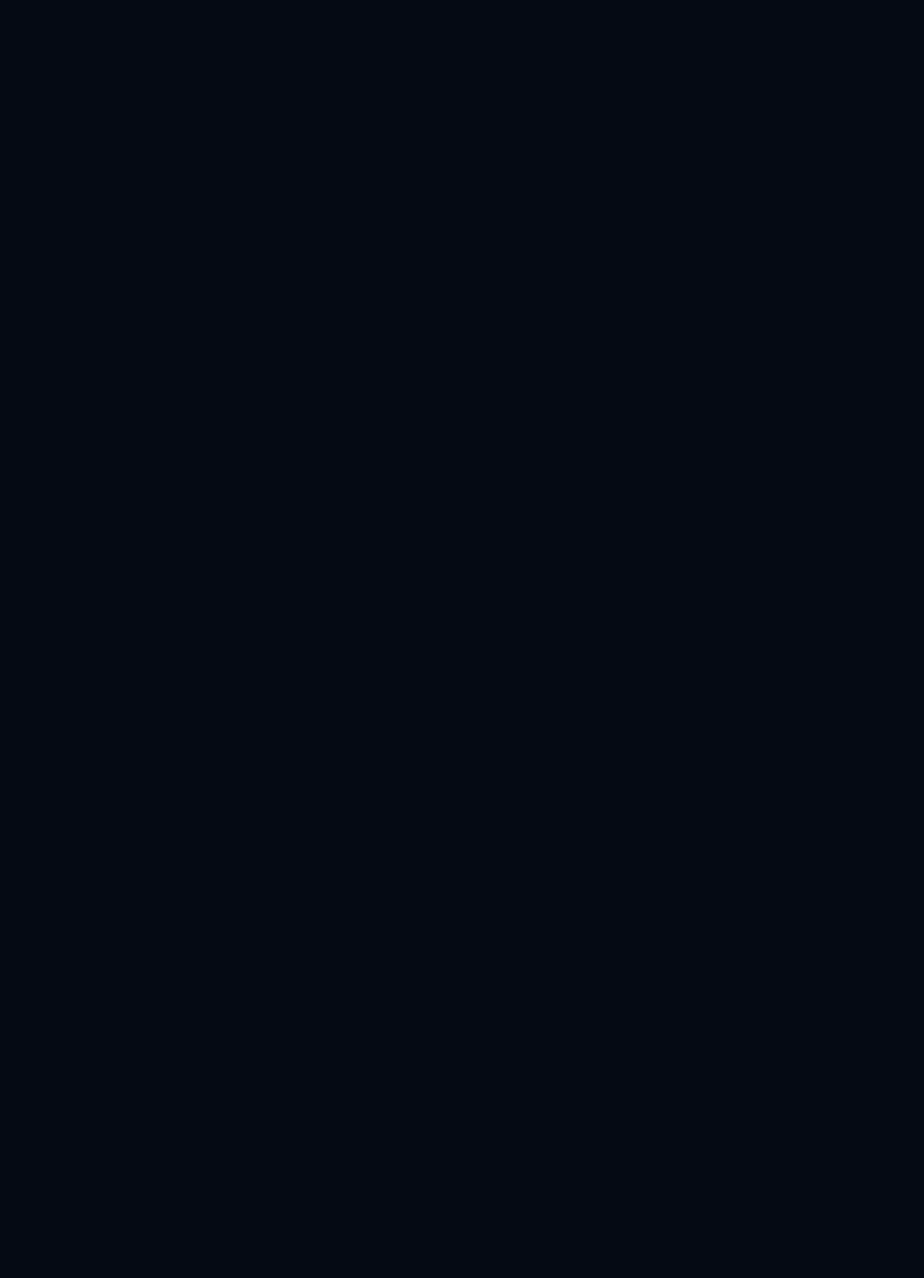
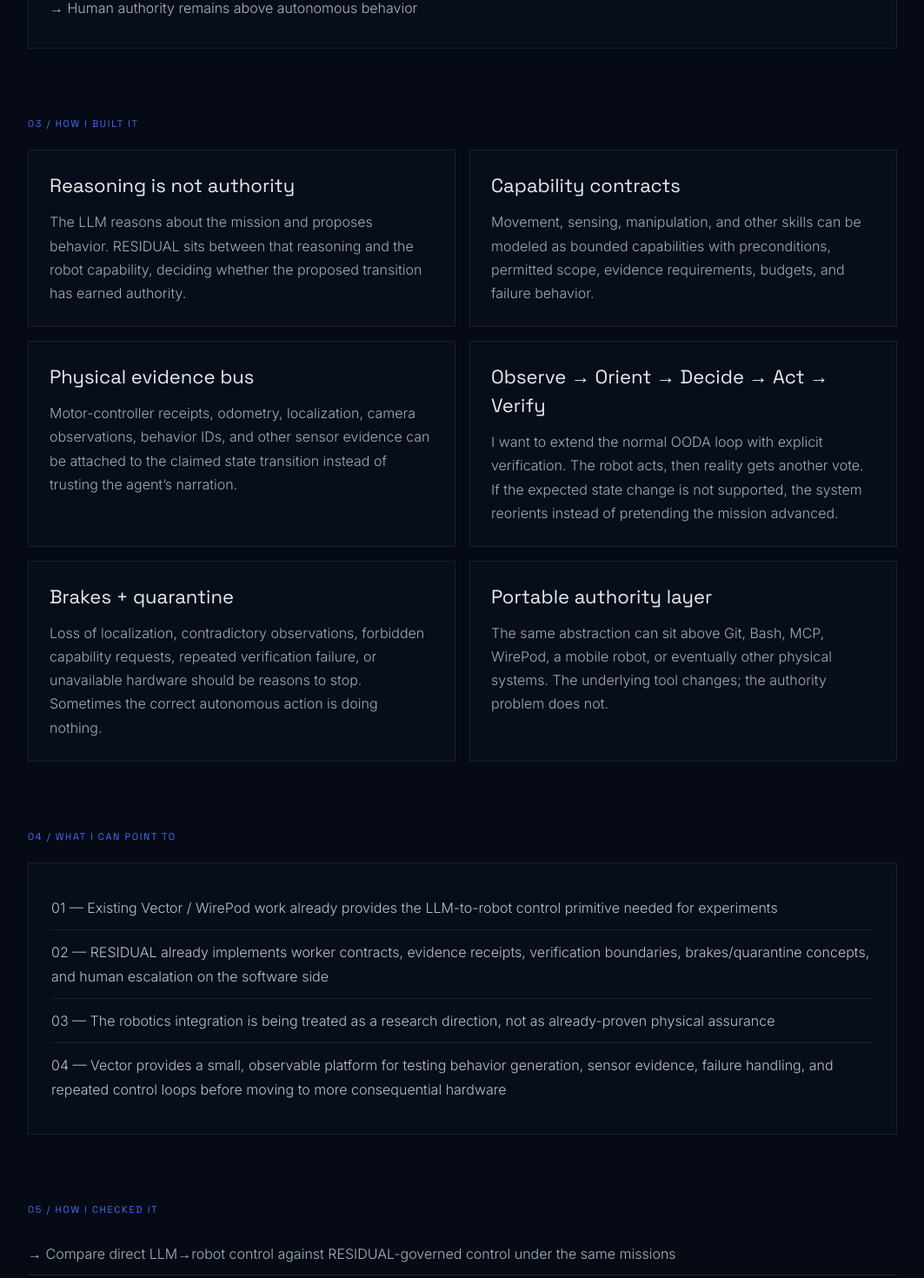
Before and after one commit to ninja-ops-guy/theemrld-portfolio, a React (Vite) app: page /case-study/residual-beyond-code in a window 1280 px wide. Shown: the part 1180-2650 px from the top of the page at 87% size, without its empty margins (108-1171 px from the left). Before the commit the page ends 800 px from the top, so only its background shows below. Built offline with nearby package versions, Linux system fonts and the light colour scheme; the HTML template or start-up script is replaced by a standard one.

Commit message:
Add RESIDUAL Beyond Code robotics case study

```diff
--- a/src/pages/ProgramCaseStudy.tsx
+++ b/src/pages/ProgramCaseStudy.tsx
@@ -52,6 +52,35 @@ const packets:Record<string,Packet> = {
     primitives:['Execution contracts','Evidence receipts','Verifier-bound acceptance','Deterministic integration','Durable HITL','Heterogeneous model routing','Fail-closed governance','Obligation DAGs','Quarantine boundaries','Frozen experiments','Evidence-preserving repair'],
     impact:'If the architecture holds up, the impact I care about is not simply “better AI coding.” It is making increasingly autonomous systems easier to inspect, govern, challenge, and trust in software engineering, cybersecurity, enterprise automation, robotics, and research. The long-term outcome would be a platform where humans can use large networks of local, cloud, specialized, and physical AI workers without handing any one model unconditional authority.'
   },
+  'residual-beyond-code': {
+    title:'RESIDUAL Beyond Code', eyebrow:'ROBOTICS / EMBODIED AI / GOVERNED AUTONOMY', status:'RESEARCH DIRECTION · ACTIVE', state:'INTEGRATION + EXPERIMENT DESIGN',
+    thesis:'I started RESIDUAL because I wanted AI agents to work together on real engineering problems without asking me to blindly trust that they did the right thing. Once I connected that idea to robotics, the problem got much bigger: this is not only about governing agents. It is about governing the transfer of authority from a reasoning system to a capability.',
+    problem:'I can already connect an LLM to Vector through my WirePod work and typed tool calls. Making the robot move is not the interesting part anymore. The interesting part starts when I stop specifying every action myself. If I say “inspect the room and identify anything unusual,” the system has to turn intent into navigation, observation, decisions, recovery, and physical behavior. At that point I am not controlling a robot with natural language. I am delegating authority.',
+    constraints:['The model can propose physical actions, but proposal is not permission','Every capability should have an explicit contract and authority boundary','A command being issued is not evidence that the physical action succeeded','Sensor disagreement, missing evidence, and uncertainty must remain visible','Failed verification should stop, replan, quarantine, or escalate rather than hallucinate success','Human authority remains above autonomous behavior'],
+    architecture:[
+      {title:'Reasoning is not authority',body:'The LLM reasons about the mission and proposes behavior. RESIDUAL sits between that reasoning and the robot capability, deciding whether the proposed transition has earned authority.'},
+      {title:'Capability contracts',body:'Movement, sensing, manipulation, and other skills can be modeled as bounded capabilities with preconditions, permitted scope, evidence requirements, budgets, and failure behavior.'},
+      {title:'Physical evidence bus',body:'Motor-controller receipts, odometry, localization, camera observations, behavior IDs, and other sensor evidence can be attached to the claimed state transition instead of trusting the agent’s narration.'},
+      {title:'Observe → Orient → Decide → Act → Verify',body:'I want to extend the normal OODA loop with explicit verification. The robot acts, then reality gets another vote. If the expected state change is not supported, the system reorients instead of pretending the mission advanced.'},
+      {title:'Brakes + quarantine',body:'Loss of localization, contradictory observations, forbidden capability requests, repeated verification failure, or unavailable hardware should be reasons to stop. Sometimes the correct autonomous action is doing nothing.'},
+      {title:'Portable authority layer',body:'The same abstraction can sit above Git, Bash, MCP, WirePod, a mobile robot, or eventually other physical systems. The underlying tool changes; the authority problem does not.'},
+    ],
+    evidence:['Existing Vector / WirePod work already provides the LLM-to-robot control primitive needed for experiments','RESIDUAL already implements worker contracts, evidence receipts, verification boundaries, brakes/quarantine concepts, and human escalation on the software side','The robotics integration is being treated as a research direction, not as already-proven physical assurance','Vector provides a small, observable platform for testing behavior generation, sensor evidence, failure handling, and repeated control loops before moving to more consequential hardware'],
+    verification:['Compare direct LLM→robot control against RESIDUAL-governed control under the same missions','Inject incomplete observations, contradictory sensor evidence, unavailable capabilities, interrupted actions, and confident false success claims','Measure false-success acceptance, recovery rate, intervention count, verification latency, mission completion, and evidence completeness','Test whether independent evidence lets the robot safely operate for longer periods without increasing unsupported state transitions','Retain negative results when the architecture fails instead of converting a successful demo into a general claim'],
+    result:'The robotics direction changed how I think about RESIDUAL. I no longer see the core problem as “how do I orchestrate more agents?” The deeper problem is deciding when a reasoning system has earned the authority to make something happen. Software makes that easy to overlook. A robot makes it obvious.',
+    limitation:'This is a forward-looking case study and experiment program. I have the robot-control primitive and the RESIDUAL governance primitives, but I have not yet demonstrated that this architecture provides general physical-world assurance. Vector is the experiment, not evidence that the problem is solved.',
+    primitives:['Capability contracts','Embodied evidence receipts','Physical-state verification','Authority gating','OODA+Verify loops','Brakes / quarantine','Sensor disagreement handling','Human escalation','Fail-closed action'],
+    roadmap:['Bind WirePod/MCP robot skills to RESIDUAL capability contracts','Define physical-state receipts for motion, localization, perception, and behavior completion','Build controlled direct-vs-governed mission trials','Add fault injection for sensor disagreement, interrupted motion, capability loss, and false-success claims','Test multi-Vector coordination with independently verified state','Use the results to determine whether the abstraction generalizes beyond Vector'],
+    ideas:[
+      {title:'The agent should not automatically be the authority',body:'A language model being able to call a tool does not mean every proposed call should become reality. I want reasoning and authority to remain separate systems.'},
+      {title:'Reality gets another vote',body:'The robot should not believe it reached waypoint B because it issued a movement command. Odometry, localization, perception, and controller state can provide independent evidence for or against that claim.'},
+      {title:'Brakes are a feature',body:'I am less interested in maximizing autonomy than in finding how much autonomy I can safely grant while maintaining control over consequences.'},
+      {title:'Vector is the experiment',body:'Vector is useful because it makes embodied-agent research cheap, observable, and repeatable. If the architecture survives there, the next question is whether the same contracts and evidence model transfer to heterogeneous physical systems.'},
+      {title:'Capabilities, not robots',body:'RESIDUAL should not fundamentally care whether the actuator is Git, Bash, a browser, WirePod, or a robot. It should care about the capability, its contract, the evidence it produces, and who has authority to accept the transition.'},
+      {title:'The larger thesis',body:'RESIDUAL may be less about governing AI agents than governing the transfer of authority from reasoning systems to capabilities.'},
+    ],
+    impact:'Agentic systems are moving from answering questions to taking actions. Robotics makes the consequence impossible to ignore. If this research holds up, the same architecture used to govern software agents could become a general way to ask a harder question: when should an intelligent system be allowed to turn a decision into an action?'
+  },
   'verified-cyber-planning': {
     title:'Verified Cyber Planning', eyebrow:'SECURITY RESEARCH / FORMAL REASONING', status:'RESEARCH PROGRAM · PRIVATE', state:'INTERNALLY BENCHMARKED',
     thesis:'I wanted to know whether a generated cyber plan could be treated like an engineering artifact: checked, rejected, explained, and replanned against explicit rules instead of trusted because the planner said it was good.',
```
